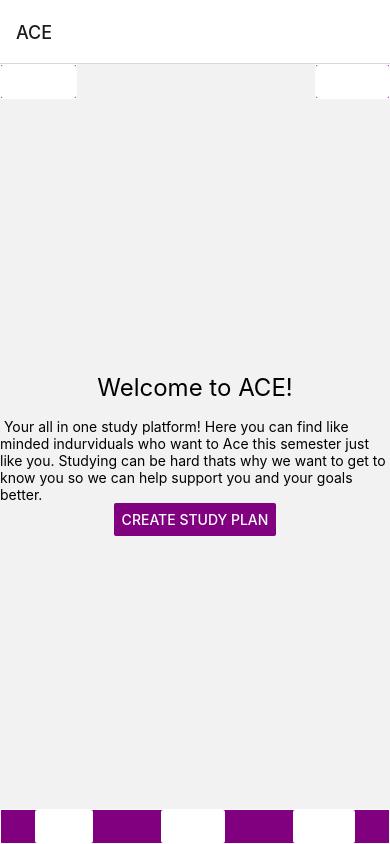
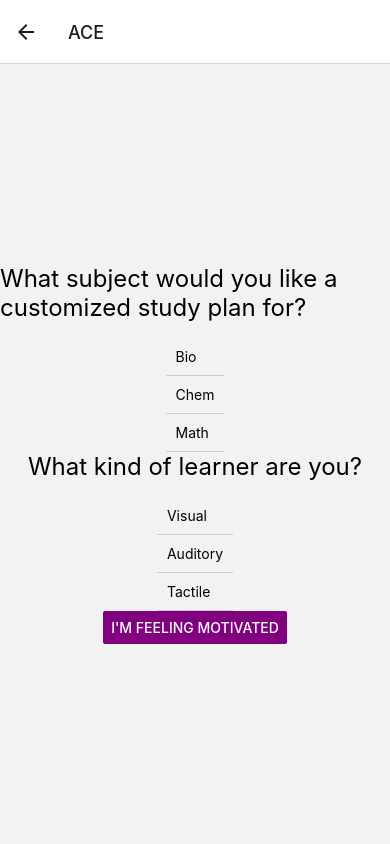
Before and after one commit to texturedcookie/ACE, a React Native app in the folder Ace/: screen /Quiz in a window 390 px wide. Built offline with nearby package versions, Linux system fonts and the light colour scheme.

Commit message:
Personalized Quiz

```diff
--- a/Ace/App.js
+++ b/Ace/App.js
@@ -7,6 +7,8 @@ import { AceProvider } from './Context/AceContext.js';
 import HomeScreen from './Screens/Home';
 import ProfileScreen from './Screens/Profile.js';
 import FriendsScreen from './Screens/Friends.js';
+import QuizScreen from './Screens/Quizs.js';
+import StudyScreen from './Screens/Study.js';
 
 
 const Stack = createStackNavigator();
@@ -41,6 +43,22 @@ const App = () => {
             }}
           />
 
+          <Stack.Screen
+            name="Quiz"
+            component={QuizScreen}
+            options={{
+              title: 'ACE',
+            }}
+          />
+
+          <Stack.Screen
+            name="Study"
+            component={StudyScreen}
+            options={{
+              title: 'ACE',
+            }}
+          />
+
 
 
         </Stack.Navigator>
--- /dev/null
+++ b/Ace/Components/OptionsComponent.js
@@ -0,0 +1,39 @@
+import React, { useState } from 'react';
+import { View, Text, TouchableOpacity, StyleSheet } from 'react-native';
+import { Ionicons } from '@expo/vector-icons'; // You can use any icon library you prefer
+
+const OptionsComponent = ({ options, selectedOption, onSelect }) => {
+  return (
+    <View>
+      {options.map((option, index) => (
+        <OptionItem
+          key={index}
+          text={option}
+          isSelected={selectedOption === option}
+          onSelect={() => onSelect(option)}
+        />
+      ))}
+    </View>
+  );
+};
+
+const OptionItem = ({ text, isSelected, onSelect }) => {
+  return (
+    <TouchableOpacity onPress={onSelect} style={styles.optionContainer}>
+      <Text>{text}</Text>
+      {isSelected && <Ionicons name="checkmark" size={20} color="green" />}
+    </TouchableOpacity>
+  );
+};
+
+const styles = StyleSheet.create({
+  optionContainer: {
+    flexDirection: 'row',
+    alignItems: 'center',
+    padding: 10,
+    borderBottomWidth: 1,
+    borderBottomColor: '#ccc',
+  },
+});
+
+export default OptionsComponent;
--- a/Ace/Context/AceContext.js
+++ b/Ace/Context/AceContext.js
@@ -5,6 +5,7 @@ const AceContext = createContext();
 export const AceProvider = ({ children }) => {
 
     const aceContextValue = {
+
     "NAME":"hi"
     };
 
--- a/Ace/Screens/Home.js
+++ b/Ace/Screens/Home.js
@@ -15,7 +15,7 @@ const HomeScreen = ({ navigation }) => {
       <Button
       style={styles.studyButton}
         title="Create Study Plan"
-        onPress={() => navigation.navigate('Details')}
+        onPress={() => navigation.navigate('Quiz')}
         color="purple"
       />
       <NavBar navigation={navigation}/>
--- /dev/null
+++ b/Ace/Screens/Quizs.js
@@ -0,0 +1,63 @@
+import React, { useState } from 'react';
+import { View, Text, StyleSheet, Button } from 'react-native';
+import NavBar from '../Components/NavBar';
+import ProfileButton from '../Components/ProfileButton';
+import FriendsButton from '../Components/FriendsButton';
+import OptionsComponent from '../Components/OptionsComponent';
+
+const QuizScreen = ({ navigation }) => {
+    const subjects = ["Bio", "Chem", "Math"];
+    const [selectedOption, setSelectedOption] = useState(null);
+    const handleOptionSelect = (option) => {
+      setSelectedOption(option);
+      // You can add additional logic here based on the selected option
+    };
+
+
+    const learningStyle = ["Visual", "Auditory", "Tactile"];
+    const [selectedLearning, setSelectedLearning] = useState(null);
+    const handleLearningSelect = (option) => {
+      setSelectedLearning(option);
+      // You can add additional logic here based on the selected option
+    };
+
+
+  return (
+    <View style={styles.container}>
+      {/* <ProfileButton navigation={navigation}/>
+      <FriendsButton navigation={navigation}/> */}
+      <Text style={styles.title}>What subject would you like a customized study plan for?</Text>
+      <OptionsComponent options={subjects}  selectedOption={selectedOption} onSelect={handleOptionSelect}/>
+      <Text style={styles.title}>What kind of learner are you?</Text>
+      <OptionsComponent options={learningStyle}  selectedOption={selectedLearning} onSelect={handleLearningSelect}/>
+
+      <Button
+      style={styles.studyButton}
+        title="I'm feeling motivated"
+        onPress={() => navigation.navigate('Study')}
+        color="purple"
+      />
+      {/* <NavBar navigation={navigation}/> */}
+
+    </View>
+  );
+};
+
+
+
+const styles = StyleSheet.create({
+  container: {
+    flex: 1,
+    justifyContent: 'center',
+    alignItems: 'center',
+  },
+  title: {
+    fontSize: 24,
+    marginBottom: 16,
+  },
+  studyButton: {
+    backgroundColor: 'purple'
+  }
+});
+
+export default QuizScreen;
--- a/Ace/Screens/Study.js
+++ b/Ace/Screens/Study.js
@@ -0,0 +1,36 @@
+import React from 'react';
+import { View, Text, StyleSheet, Button } from 'react-native';
+import NavBar from '../Components/NavBar';
+import ProfileButton from '../Components/ProfileButton';
+import FriendsButton from '../Components/FriendsButton';
+
+const StudyScreen = ({ navigation }) => {
+
+  return (
+    <View style={styles.container}>
+      <ProfileButton navigation={navigation}/>
+      <FriendsButton navigation={navigation}/>
+      <Text style={styles.title}>Study plans</Text>
+
+      <NavBar navigation={navigation}/>
+
+    </View>
+  );
+};
+
+const styles = StyleSheet.create({
+  container: {
+    flex: 1,
+    justifyContent: 'center',
+    alignItems: 'center',
+  },
+  title: {
+    fontSize: 24,
+    marginBottom: 16,
+  },
+  studyButton: {
+    backgroundColor: 'purple'
+  }
+});
+
+export default StudyScreen;
```
Also changed, not shown: Ace/package.json (+8 -1 lines), 1 other file (tests, documents, lock files or other folders).
